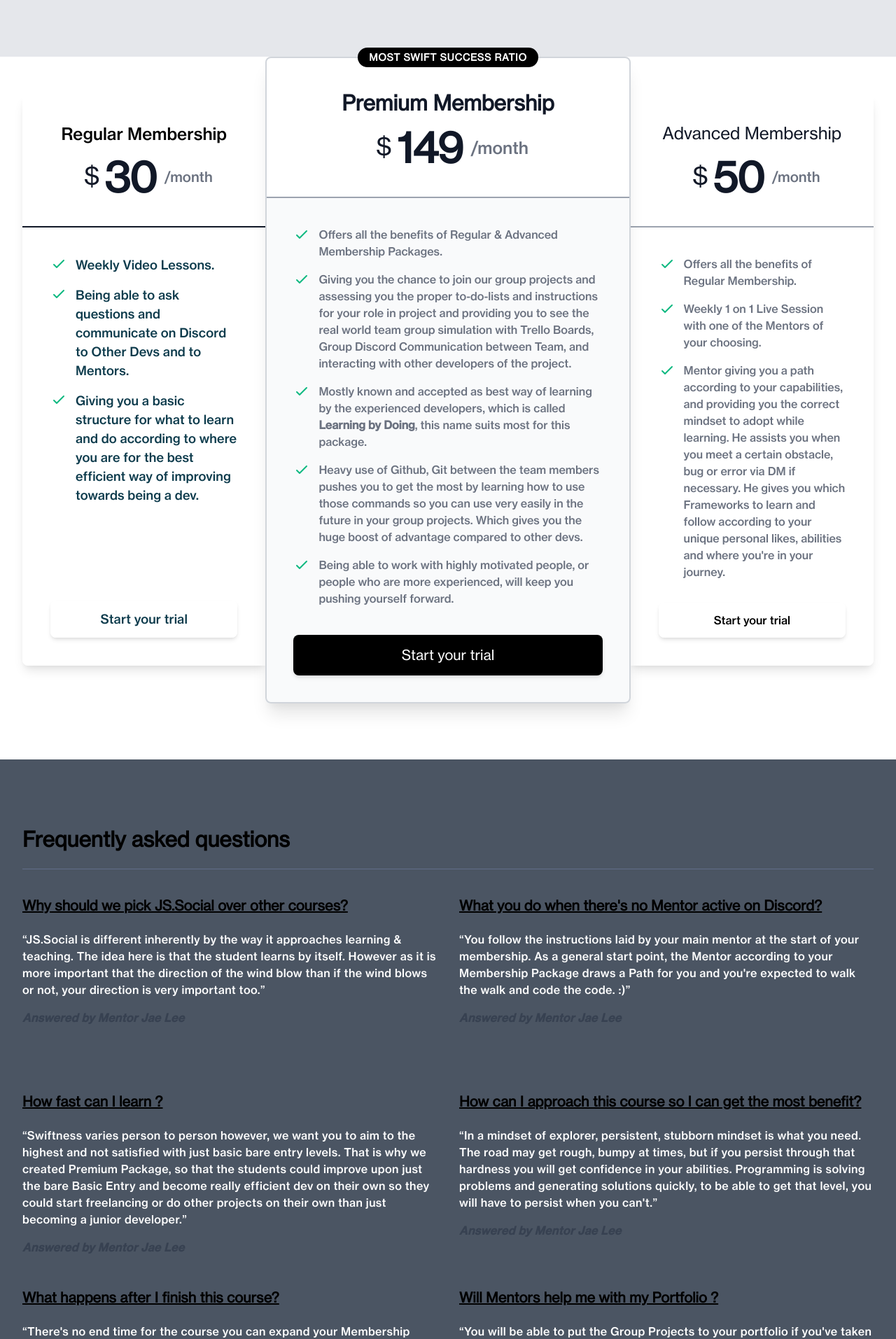
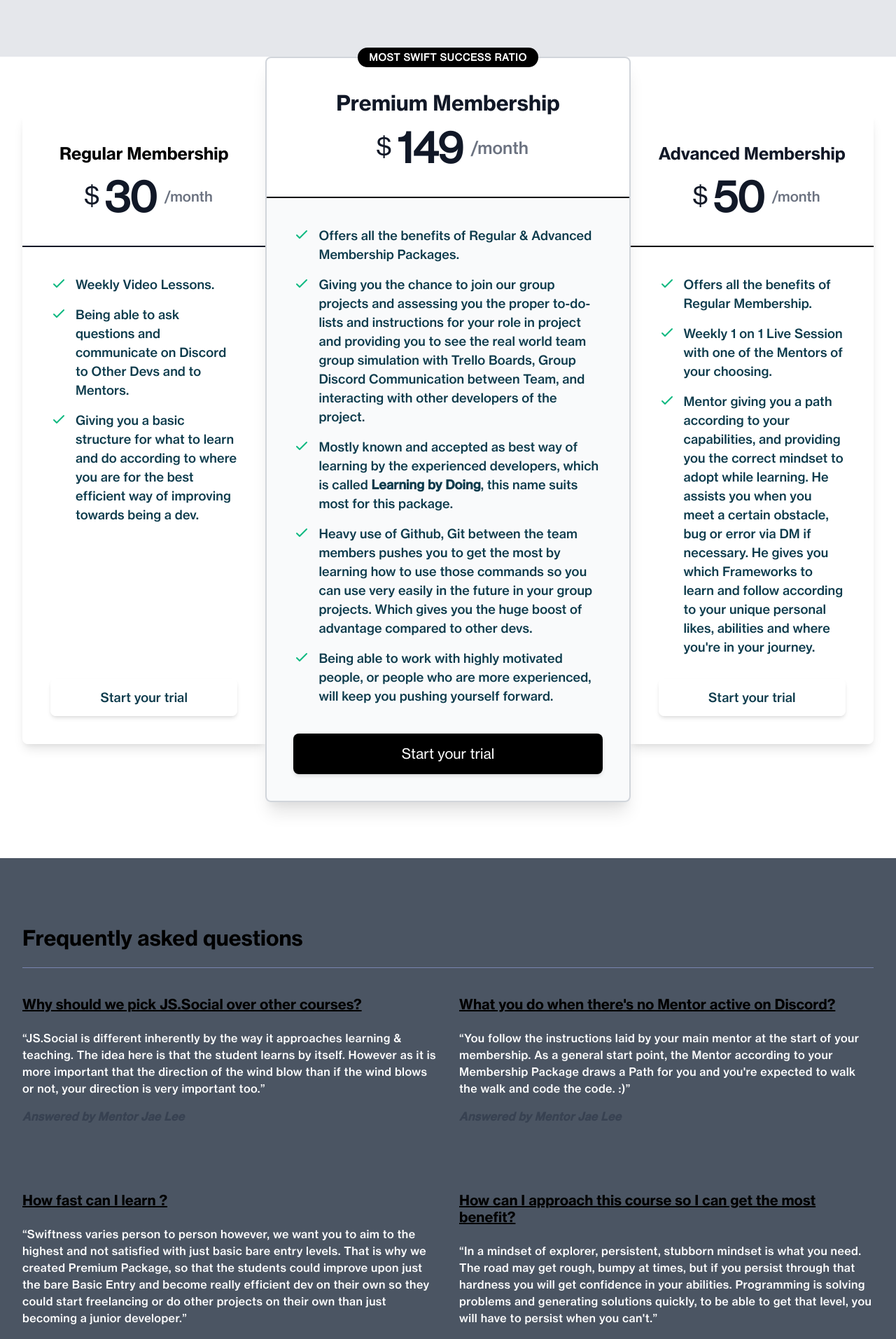
Before and after one commit to jssocial/next, a Next.js app: page /membership in a window 1280 px wide. Shown: the part 1089-3002 px from the top of the page at 70% size. Built offline with nearby package versions, Linux system fonts and the light colour scheme; what @tailwindcss/typography would draw is missing.

Commit message:
changes in font styling

```diff
--- a/pages/contactus.js
+++ b/pages/contactus.js
@@ -20,10 +20,10 @@ export default function ContactUs() {
         <div className="relative pt-12 pb-16 px-4 sm:pt-16 sm:px-6 lg:px-8 lg:max-w-7xl lg:mx-auto lg:grid lg:grid-cols-2">
           <div className="lg:pr-8">
             <div className="max-w-md mx-auto sm:max-w-lg lg:mx-0">
-              <h2 className="text-3xl sitka font-extrabold tracking-tight sm:text-4xl">
+              <h2 className="neue-bold text-3xl font-extrabold tracking-tight sm:text-4xl">
                 You may contact us.
               </h2>
-              <p className="mt-4 neue text-lg text-gray-500 sm:mt-3">
+              <p className="mt-4 neue body-text-color text-lg text-gray-500 sm:mt-3">
                 If you have any questions, whether related to packages,
                 membership deals, project information, or anything related to
                 this website or coding please don't hesitate from reaching us,
@@ -32,7 +32,7 @@ export default function ContactUs() {
               <form
                 action="#"
                 method="POST"
-                className="mt-9 grid grid-cols-1 gap-y-6 sm:grid-cols-2 sm:gap-x-8"
+                className="body-text-color mt-9 grid grid-cols-1 gap-y-6 sm:grid-cols-2 sm:gap-x-8"
               >
                 <div>
                   <label
--- a/pages/membership.js
+++ b/pages/membership.js
@@ -98,12 +98,12 @@ export default function Membership() {
             <div className="max-w-7xl mx-auto px-4 sm:px-6 lg:px-8">
               <div className="relative lg:grid lg:grid-cols-7">
                 <div className="mx-auto max-w-md lg:mx-0 lg:max-w-none lg:col-start-1 lg:col-end-3 lg:row-start-2 lg:row-end-3">
-                  <div className="h-full flex flex-col rounded-lg shadow-lg overflow-hidden lg:rounded-none lg:rounded-l-lg">
+                  <div className="h-full flex flex-col rounded-lg shadow-lg  overflow-hidden lg:rounded-none lg:rounded-l-lg">
                     <div className="flex-1 flex flex-col">
                       <div className="bg-white px-6 py-10">
                         <div>
                           <h3
-                            className="text-center text-2xl font-medium neue"
+                            className="text-center text-2xl font-medium neue-bold"
                             id="tier-hobby"
                           >
                             Regular Membership
@@ -226,7 +226,7 @@ export default function Membership() {
                     <div className="bg-white rounded-t-lg px-6 pt-12 pb-10">
                       <div>
                         <h3
-                          className="text-center text-3xl font-semibold text-gray-900 sm:-mx-6"
+                          className="text-center neue-bold text-3xl font-semibold text-gray-900 sm:-mx-6"
                           id="tier-growth"
                         >
                           Premium Membership
@@ -244,10 +244,10 @@ export default function Membership() {
                         </div>
                       </div>
                     </div>
-                    <div className="border-t-2 border-gray-400 bg-white rounded-b-lg pt-10 pb-8 px-6 bg-gray-50 sm:px-10 sm:py-10">
+                    <div className="border-t-2 border-black bg-white rounded-b-lg pt-10 pb-8 px-6 bg-gray-50 sm:px-10 sm:py-10">
                       <ul className="space-y-4 neue">
                         <li className="flex items-start">
-                          <div className="flex-shrink-0">
+                          <div className="flex-shrink-0 ">
                             <svg
                               className="flex-shrink-0 h-6 w-6 text-green-500"
                               xmlns="http://www.w3.org/2000/svg"
@@ -264,7 +264,7 @@ export default function Membership() {
                               />
                             </svg>
                           </div>
-                          <p className="ml-3 text-base font-medium text-gray-500">
+                          <p className="body-text-color ml-3 text-base font-medium text-gray-500">
                             Offers all the benefits of Regular & Advanced
                             Membership Packages.
                           </p>
@@ -288,7 +288,7 @@ export default function Membership() {
                               />
                             </svg>
                           </div>
-                          <p className="ml-3 text-base font-medium text-gray-500">
+                          <p className="body-text-color ml-3 text-base font-medium text-gray-500">
                             Giving you the chance to join our group projects and
                             assessing you the proper to-do-lists and
                             instructions for your role in project and providing
@@ -317,7 +317,7 @@ export default function Membership() {
                               />
                             </svg>
                           </div>
-                          <p className="ml-3 text-base font-medium text-gray-500">
+                          <p className="body-text-color ml-3 text-base font-medium text-gray-500">
                             Mostly known and accepted as best way of learning by
                             the experienced developers, which is called{' '}
                             <strong>
@@ -345,7 +345,7 @@ export default function Membership() {
                               />
                             </svg>
                           </div>
-                          <p className="ml-3 text-base font-medium text-gray-500">
+                          <p className="body-text-color ml-3 text-base font-medium text-gray-500">
                             Heavy use of Github, Git between the team members
                             pushes you to get the most by learning how to use
                             those commands so you can use very easily in the
@@ -372,7 +372,7 @@ export default function Membership() {
                               />
                             </svg>
                           </div>
-                          <p className="ml-3 text-base font-medium text-gray-500">
+                          <p className="body-text-color ml-3 text-base font-medium text-gray-500">
                             Being able to work with highly motivated people, or
                             people who are more experienced, will keep you
                             pushing yourself forward.
@@ -399,7 +399,7 @@ export default function Membership() {
                       <div className="bg-white px-6 py-10">
                         <div>
                           <h3
-                            className="text-center text-2xl font-medium text-gray-900"
+                            className="text-center text-2xl font-medium text-gray-900 neue-bold"
                             id="tier-scale"
                           >
                             Advanced Membership
@@ -417,7 +417,7 @@ export default function Membership() {
                           </div>
                         </div>
                       </div>
-                      <div className="flex-1 flex flex-col justify-between border-t-2 border-gray-400 p-6 bg-white sm:p-10 lg:p-6 xl:p-10">
+                      <div className="flex-1 flex flex-col justify-between border-t-2 border-black p-6 bg-white sm:p-10 lg:p-6 xl:p-10">
                         <ul className="space-y-4 neue ">
                           <li className="flex items-start">
                             <div className="flex-shrink-0">
@@ -437,7 +437,7 @@ export default function Membership() {
                                 />
                               </svg>
                             </div>
-                            <p className="ml-3 text-base font-medium text-gray-500">
+                            <p className="body-text-color ml-3 text-base font-medium text-gray-500">
                               Offers all the benefits of Regular Membership.
                             </p>
                           </li>
@@ -460,7 +460,7 @@ export default function Membership() {
                                 />
                               </svg>
                             </div>
-                            <p className="ml-3 text-base font-medium text-gray-500">
+                            <p className="body-text-color ml-3 text-base font-medium text-gray-500">
                               Weekly 1 on 1 Live Session with one of the Mentors
                               of your choosing.
                             </p>
@@ -484,7 +484,7 @@ export default function Membership() {
                                 />
                               </svg>
                             </div>
-                            <p className="ml-3 text-base font-medium text-gray-500">
+                            <p className="body-text-color ml-3 text-base font-medium text-gray-500">
                               Mentor giving you a path according to your
                               capabilities, and providing you the correct
                               mindset to adopt while learning. He assists you
@@ -499,7 +499,7 @@ export default function Membership() {
                           <div className="rounded-lg shadow-md">
                             <a
                               href="#"
-                              className="neue block w-full text-center rounded-lg border border-transparent bg-white px-6 py-3 text-base font-medium text-black hover:bg-gray-200"
+                              className="neue body-text-color block w-full text-center rounded-lg border border-transparent bg-white px-6 py-3 text-base font-medium text-black hover:bg-gray-200"
                               aria-describedby="tier-scale"
                             >
                               Start your trial
@@ -518,13 +518,13 @@ export default function Membership() {
 
       <div className="bg-gray-600">
         <div className="max-w-7xl mx-auto py-16 px-4 sm:py-24 sm:px-6 lg:px-8">
-          <h2 className="text-3xl font-extrabold text-black">
+          <h2 className="neue-bold text-3xl font-extrabold text-black">
             Frequently asked questions
           </h2>
-          <div className="mt-6 border-t border-indigo-300 border-opacity-25 pt-10">
+          <div className="mt-6 border-t border-indigo-300 border-opacity-50 pt-10">
             <dl className="space-y-10 md:space-y-0 md:grid md:grid-cols-2 md:grid-rows-2 md:gap-x-8 md:gap-y-12">
               <div>
-                <dt className="text-xl underline leading-6 text-black pb-4 font-bold">
+                <dt className="neue-bold text-xl underline leading-6 text-black pb-4 font-bold">
                   Why should we pick JS.Social over other courses?
                 </dt>
                 <dd className="neue mt-2 text-base text-white font-normal tracking-wide">
@@ -540,7 +540,7 @@ export default function Membership() {
               </div>
 
               <div>
-                <dt className="text-xl underline  leading-6 font-bold text-black pb-4">
+                <dt className="neue-bold text-xl underline  leading-6 font-bold text-black pb-4">
                   What you do when there's no Mentor active on Discord?
                 </dt>
                 <dd className="neue mt-2 text-base  text-white font-normal tracking-wide">
@@ -549,14 +549,14 @@ export default function Membership() {
                   start point, the Mentor according to your Membership Package
                   draws a Path for you and you're expected to walk the walk and
                   code the code. :)<span>&#8221;</span>
-                  <p className="text-gray-700 pt-4 font-bold">
-                    <i>Answered by Mentor Jae Lee</i>
+                  <p className="neue text-gray-700 pt-4 font-bold">
+                    <i className="neue">Answered by Mentor Jae Lee</i>
                   </p>
                 </dd>
               </div>
 
               <div>
-                <dt className="text-xl underline leading-6 font-bold text-black pb-4">
+                <dt className="neue-bold text-xl underline leading-6 font-bold text-black pb-4">
                   How fast can I learn ?
                 </dt>
                 <dd className="neue mt-2 text-base text-white font-normal tracking-wide">
@@ -568,14 +568,14 @@ export default function Membership() {
                   own so they could start freelancing or do other projects on
                   their own than just becoming a junior developer.
                   <span>&#8221;</span>
-                  <p className="text-gray-700 pt-4 font-bold">
-                    <i>Answered by Mentor Jae Lee</i>
+                  <p className="neue text-gray-700 pt-4 font-bold">
+                    <i className="neue">Answered by Mentor Jae Lee</i>
                   </p>
                 </dd>
               </div>
 
               <div>
-                <dt className="text-xl underline leading-6 font-bold text-black pb-4">
+                <dt className="neue-bold text-xl underline leading-6 font-bold text-black pb-4">
                   How can I approach this course so I can get the most benefit?
                 </dt>
                 <dd className="neue mt-2 text-base  text-white font-normal tracking-wide">
@@ -586,14 +586,14 @@ export default function Membership() {
                   problems and generating solutions quickly, to be able to get
                   that level, you will have to persist when you can't.
                   <span>&#8221;</span>
-                  <p className="text-gray-700 pt-4 font-bold">
-                    <i>Answered by Mentor Jae Lee</i>
+                  <p className="neue text-gray-700 pt-4 font-bold">
+                    <i className="neue">Answered by Mentor Jae Lee</i>
                   </p>
                 </dd>
               </div>
 
               <div>
-                <dt className="text-xl underline leading-6 font-bold text-black pb-4">
+                <dt className="neue-bold text-xl underline leading-6 font-bold text-black pb-4">
                   What happens after I finish this course?
                 </dt>
                 <dd className="neue mt-2 text-base  text-white font-normal tracking-wide">
@@ -603,14 +603,14 @@ export default function Membership() {
                   package for a month, we believe you will have a great value
                   from that course and will be informed in a good level.
                   <span>&#8221;</span>
-                  <p className="text-gray-700 pt-4 font-bold">
-                    <i>Answered by Mentor Jae Lee</i>
+                  <p className="neue text-gray-700 pt-4 font-bold">
+                    <i className="neue">Answered by Mentor Jae Lee</i>
                   </p>
                 </dd>
               </div>
 
               <div>
-                <dt className="text-xl underline  leading-6 font-bold text-black pb-4">
+                <dt className="neue-bold text-xl underline  leading-6 font-bold text-black pb-4">
                   Will Mentors help me with my Portfolio ?
                 </dt>
                 <dd className="neue mt-2 text-base  text-white font-normal tracking-wide">
@@ -620,8 +620,8 @@ export default function Membership() {
                   our Front End Mentor Team will inspect your Portfolio and will
                   give you the most realest sector-level headed advice to
                   improve upon.<span>&#8221;</span>
-                  <p className="text-gray-700 pt-4 font-bold">
-                    <i>Answered by Mentor Jae Lee</i>
+                  <p className="neue text-gray-700 pt-4 font-bold">
+                    <i className="neue">Answered by Mentor Jae Lee</i>
                   </p>
                 </dd>
               </div>
```
